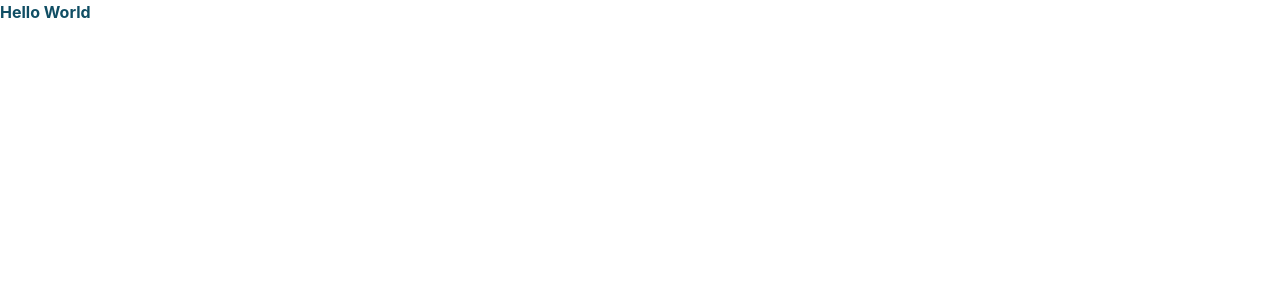
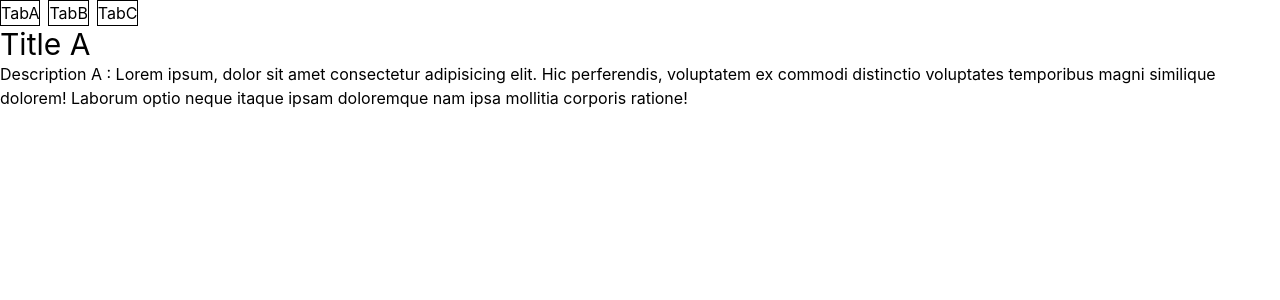
Before and after one commit to arpitjana2103/grow-16-interview-prep, a React (Vite) app: page / in a window 1280 px wide. Shown: the top 300 px of the page. Built offline with nearby package versions, Linux system fonts and the light colour scheme.

Commit message:
add : tablist RMCR added

```diff
--- a/src/App.tsx
+++ b/src/App.tsx
@@ -1,11 +1,61 @@
-import "./../polyfills/map.polyfill";
+// import "./../polyfills/map.polyfill";
+
+import Tabs from "./MCR/Tabs/Tabs";
+
+const data = [
+    { id: "A", label: "TabA", component: <TabA /> },
+    { id: "B", label: "TabB", component: <TabB /> },
+    { id: "C", label: "TabC", component: <TabC /> },
+];
 
 function App() {
     return (
         <>
-            <h1 className="font-bold text-cyan-900">Hello World</h1>
+            <Tabs data={data} />
         </>
     );
 }
 
+function TabA() {
+    return (
+        <div>
+            <h1 className="text-3xl">Title A</h1>
+            <p>
+                Description A : Lorem ipsum, dolor sit amet consectetur adipisicing elit. Hic
+                perferendis, voluptatem ex commodi distinctio voluptates temporibus magni similique
+                dolorem! Laborum optio neque itaque ipsam doloremque nam ipsa mollitia corporis
+                ratione!
+            </p>
+        </div>
+    );
+}
+
+function TabB() {
+    return (
+        <div>
+            <h1 className="text-3xl">Title B</h1>
+            <p>
+                Description A : Lorem ipsum, dolor sit amet consectetur adipisicing elit. Hic
+                perferendis, voluptatem ex commodi distinctio voluptates temporibus magni similique
+                dolorem! Laborum optio neque itaque ipsam doloremque nam ipsa mollitia corporis
+                ratione!
+            </p>
+        </div>
+    );
+}
+
+function TabC() {
+    return (
+        <div>
+            <h1 className="text-3xl">Title C</h1>
+            <p>
+                Description A : Lorem ipsum, dolor sit amet consectetur adipisicing elit. Hic
+                perferendis, voluptatem ex commodi distinctio voluptates temporibus magni similique
+                dolorem! Laborum optio neque itaque ipsam doloremque nam ipsa mollitia corporis
+                ratione!
+            </p>
+        </div>
+    );
+}
+
 export default App;
--- /dev/null
+++ b/src/MCR/Tabs/Tabs.tsx
@@ -0,0 +1,28 @@
+import { useState } from "react";
+
+type Props = {
+    data: { id: string; label: string; component: React.ReactNode }[];
+};
+
+export default function Tabs({ data }: Props) {
+    const [activeIndex, setActiveIndex] = useState<number>(0);
+    return (
+        <div role="tabList">
+            <ul className="flex gap-2">
+                {data.map(function (d, i) {
+                    return (
+                        <li
+                            key={d.id}
+                            className="border"
+                            role="tab"
+                            aria-selected={i === activeIndex}
+                        >
+                            <button onClick={() => setActiveIndex(i)}>{d.label}</button>
+                        </li>
+                    );
+                })}
+            </ul>
+            <div role="tabPanel">{data[activeIndex].component}</div>
+        </div>
+    );
+}
```
